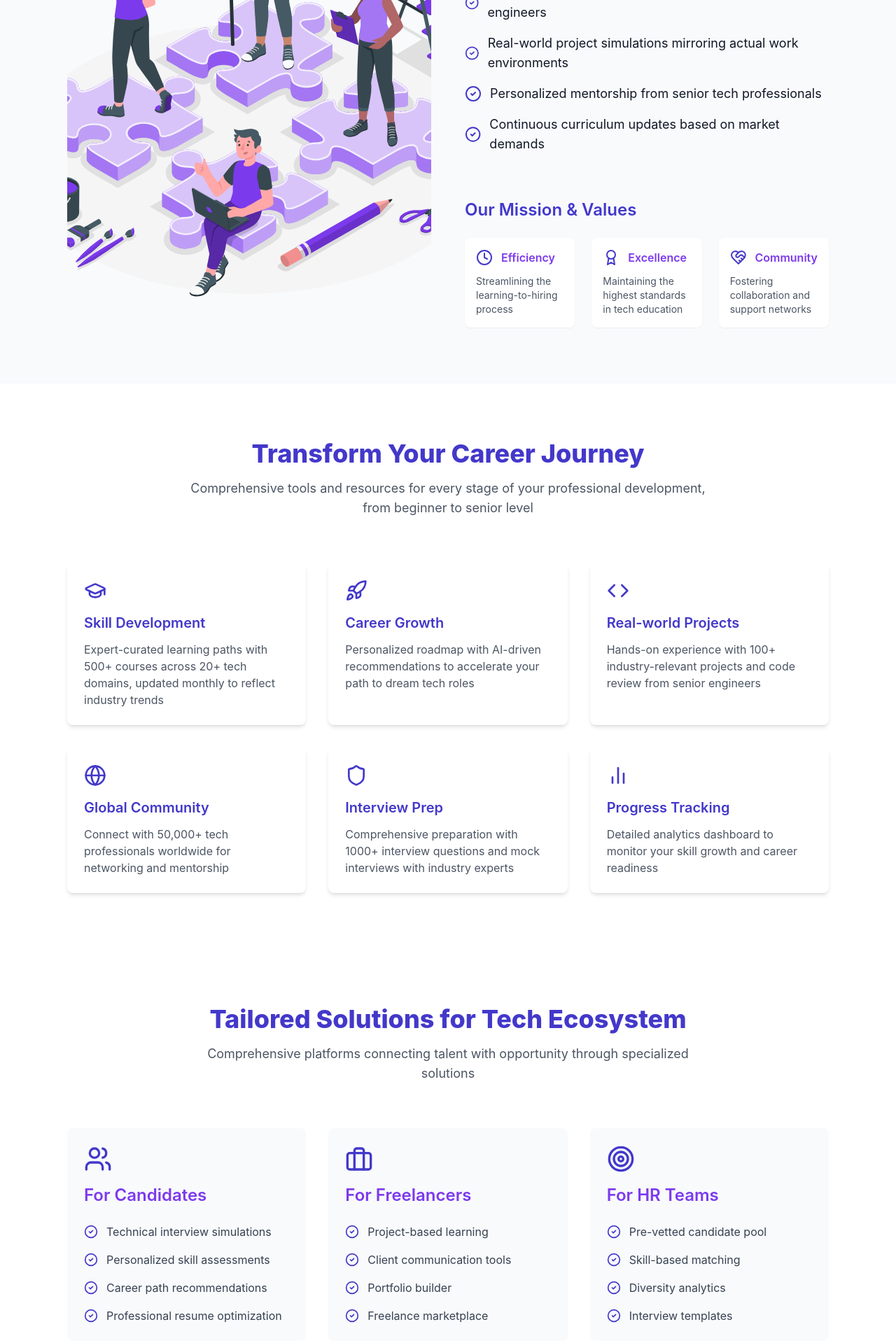
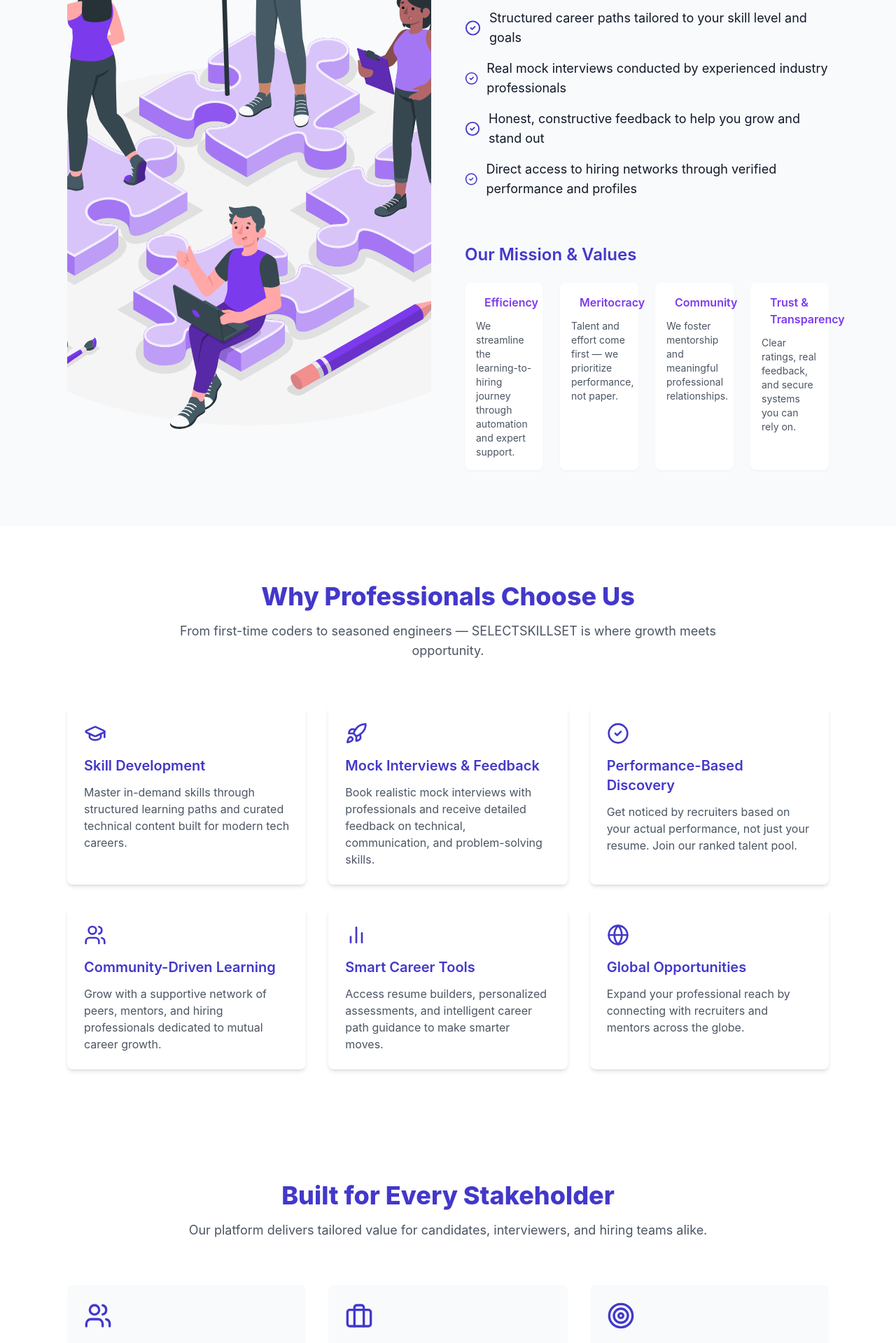
Before and after one commit to selectskillset/SelectSkillSet-Frontend-Testing, a React (Vite) app: page /about in a window 1280 px wide. Shown: the part 740-2659 px from the top of the page at 70% size. Built offline with nearby package versions, Linux system fonts and the light colour scheme.

Commit message:
updated about us page

```diff
--- a/src/pages/about/AboutUsPage.tsx
+++ b/src/pages/about/AboutUsPage.tsx
@@ -75,43 +75,43 @@ const SolutionCard = ({ solution }: { solution: any }) => (
 );
 
 const AboutUsPage = () => {
-  // Data
+  // Updated data with aligned messaging
   const features = [
     {
       icon: <GraduationCap className="w-8 h-8 text-primary" />,
       title: "Skill Development",
       description:
-        "Expert-curated learning paths with 500+ courses across 20+ tech domains, updated monthly to reflect industry trends",
+        "Master in-demand skills through structured learning paths and curated technical content built for modern tech careers.",
     },
     {
       icon: <Rocket className="w-8 h-8 text-primary" />,
-      title: "Career Growth",
+      title: "Mock Interviews & Feedback",
       description:
-        "Personalized roadmap with AI-driven recommendations to accelerate your path to dream tech roles",
+        "Book realistic mock interviews with professionals and receive detailed feedback on technical, communication, and problem-solving skills.",
     },
     {
-      icon: <Code className="w-8 h-8 text-primary" />,
-      title: "Real-world Projects",
+      icon: <CheckCircle2 className="w-8 h-8 text-primary" />,
+      title: "Performance-Based Discovery",
       description:
-        "Hands-on experience with 100+ industry-relevant projects and code review from senior engineers",
+        "Get noticed by recruiters based on your actual performance, not just your resume. Join our ranked talent pool.",
+    },
+    {
+      icon: <Users className="w-8 h-8 text-primary" />,
+      title: "Community-Driven Learning",
+      description:
+        "Grow with a supportive network of peers, mentors, and hiring professionals dedicated to mutual career growth.",
+    },
+    {
+      icon: <BarChart2 className="w-8 h-8 text-primary" />,
+      title: "Smart Career Tools",
+      description:
+        "Access resume builders, personalized assessments, and intelligent career path guidance to make smarter moves.",
     },
     {
       icon: <Globe className="w-8 h-8 text-primary" />,
-      title: "Global Community",
+      title: "Global Opportunities",
       description:
-        "Connect with 50,000+ tech professionals worldwide for networking and mentorship",
-    },
-    {
-      icon: <Shield className="w-8 h-8 text-primary" />,
-      title: "Interview Prep",
-      description:
-        "Comprehensive preparation with 1000+ interview questions and mock interviews with industry experts",
-    },
-    {
-      icon: <BarChart2 className="w-8 h-8 text-primary" />,
-      title: "Progress Tracking",
-      description:
-        "Detailed analytics dashboard to monitor your skill growth and career readiness",
+        "Expand your professional reach by connecting with recruiters and mentors across the globe.",
     },
   ];
 
@@ -121,49 +121,57 @@ const AboutUsPage = () => {
       title: "For Candidates",
       features: [
         "Technical interview simulations",
-        "Personalized skill assessments",
-        "Career path recommendations",
-        "Professional resume optimization",
+        "Career path discovery",
+        "Skill-based resume optimization",
+        "Get ranked and discovered by recruiters",
       ],
     },
     {
       icon: <Briefcase className="w-10 h-10 text-primary" />,
-      title: "For Freelancers",
+      title: "For Interviewers",
       features: [
-        "Project-based learning",
-        "Client communication tools",
-        "Portfolio builder",
-        "Freelance marketplace",
+        "Earn through mock interviews",
+        "Build professional recognition",
+        "Flexible scheduling",
+        "Support the next generation of tech talent",
       ],
     },
     {
       icon: <Target className="w-10 h-10 text-primary" />,
       title: "For HR Teams",
       features: [
-        "Pre-vetted candidate pool",
-        "Skill-based matching",
-        "Diversity analytics",
-        "Interview templates",
+        "Access pre-vetted candidate pools",
+        "Skill-based candidate ranking",
+        "Efficient and diverse hiring pipelines",
+        "Ready-to-use interview frameworks",
       ],
     },
   ];
-
 
   const missionValues = [
     {
       icon: <Clock className="w-6 h-6 text-primary" />,
       title: "Efficiency",
-      description: "Streamlining the learning-to-hiring process",
+      description:
+        "We streamline the learning-to-hiring journey through automation and expert support.",
     },
     {
       icon: <Award className="w-6 h-6 text-primary" />,
-      title: "Excellence",
-      description: "Maintaining the highest standards in tech education",
+      title: "Meritocracy",
+      description:
+        "Talent and effort come first — we prioritize performance, not paper.",
     },
     {
       icon: <HeartHandshake className="w-6 h-6 text-primary" />,
       title: "Community",
-      description: "Fostering collaboration and support networks",
+      description:
+        "We foster mentorship and meaningful professional relationships.",
+    },
+    {
+      icon: <Shield className="w-6 h-6 text-primary" />,
+      title: "Trust & Transparency",
+      description:
+        "Clear ratings, real feedback, and secure systems you can rely on.",
     },
   ];
 
@@ -191,21 +199,22 @@ const AboutUsPage = () => {
               variants={itemVariants}
               className="text-4xl md:text-5xl font-extrabold mb-6 drop-shadow-lg"
             >
-              Empowering Tech Careers Through Expert Guidance
+              About SELECTSKILLSET
             </motion.h1>
             <motion.p
               variants={itemVariants}
               className="text-lg md:text-xl mb-8 drop-shadow"
             >
-              Join professionals mastering in-demand skills with our
-              industry-proven methodologies and personalized career coaching
+              We’re revolutionizing tech career development by connecting
+              candidates, interviewers, and employers through smart tools, real
+              feedback, and performance-driven hiring.
             </motion.p>
           </motion.div>
         </div>
       </section>
 
-   {/* About Section */}
-   <section className="py-20 bg-[#F8FAFC]">
+      {/* About Section */}
+      <section className="py-20 bg-[#F8FAFC]">
         <div className="container mx-auto px-6 lg:px-24">
           <motion.div
             variants={containerVariants}
@@ -226,14 +235,16 @@ const AboutUsPage = () => {
                 variants={itemVariants}
                 className="text-3xl md:text-4xl font-extrabold text-primary"
               >
-                About SELECTSKILLSET
+                Who We Are
               </motion.h2>
               <motion.p
                 variants={itemVariants}
                 className="text-gray-700 text-lg"
               >
-                Founded in 2024, we've revolutionized tech career preparation by
-                bridging the gap between learning and employment through:
+                SELECTSKILLSET was founded in 2024 with one bold mission: to
+                remove guesswork from hiring and career growth. We empower
+                individuals to learn, perform, and shine — while enabling
+                companies to hire with confidence and clarity.
               </motion.p>
               <motion.ul
                 variants={containerVariants}
@@ -242,10 +253,10 @@ const AboutUsPage = () => {
                 whileInView="visible"
               >
                 {[
-                  "Industry-validated skill assessments designed by FAANG engineers",
-                  "Real-world project simulations mirroring actual work environments",
-                  "Personalized mentorship from senior tech professionals",
-                  "Continuous curriculum updates based on market demands",
+                  "Structured career paths tailored to your skill level and goals",
+                  "Real mock interviews conducted by experienced industry professionals",
+                  "Honest, constructive feedback to help you grow and stand out",
+                  "Direct access to hiring networks through verified performance and profiles",
                 ].map((item, index) => (
                   <motion.li
                     key={index}
@@ -268,7 +279,7 @@ const AboutUsPage = () => {
                 <h3 className="text-2xl font-semibold text-primary mb-6">
                   Our Mission & Values
                 </h3>
-                <div className="grid md:grid-cols-3 gap-6">
+                <div className="grid md:grid-cols-2 lg:grid-cols-4 gap-6">
                   {missionValues.map((value, index) => (
                     <motion.div
                       key={index}
@@ -293,7 +304,6 @@ const AboutUsPage = () => {
         </div>
       </section>
 
-
       {/* Features Section */}
       <section className="py-20 bg-white">
         <div className="container mx-auto px-6 lg:px-24">
@@ -308,14 +318,14 @@ const AboutUsPage = () => {
               variants={itemVariants}
               className="text-3xl md:text-4xl font-extrabold text-primary mb-4"
             >
-              Transform Your Career Journey
+              Why Professionals Choose Us
             </motion.h2>
             <motion.p
               variants={itemVariants}
               className="text-lg text-gray-600 max-w-3xl mx-auto"
             >
-              Comprehensive tools and resources for every stage of your
-              professional development, from beginner to senior level
+              From first-time coders to seasoned engineers — SELECTSKILLSET is
+              where growth meets opportunity.
             </motion.p>
           </motion.div>
           <motion.div
@@ -328,7 +338,6 @@ const AboutUsPage = () => {
           </motion.div>
         </div>
       </section>
-
 
       {/* Solutions Section */}
       <section className="py-20 bg-white">
@@ -344,14 +353,14 @@ const AboutUsPage = () => {
               variants={itemVariants}
               className="text-3xl md:text-4xl font-extrabold text-primary mb-4"
             >
-              Tailored Solutions for Tech Ecosystem
+              Built for Every Stakeholder
             </motion.h2>
             <motion.p
               variants={itemVariants}
               className="text-lg text-gray-600 max-w-3xl mx-auto"
             >
-              Comprehensive platforms connecting talent with opportunity through
-              specialized solutions
+              Our platform delivers tailored value for candidates, interviewers,
+              and hiring teams alike.
             </motion.p>
           </motion.div>
           <motion.div
```
